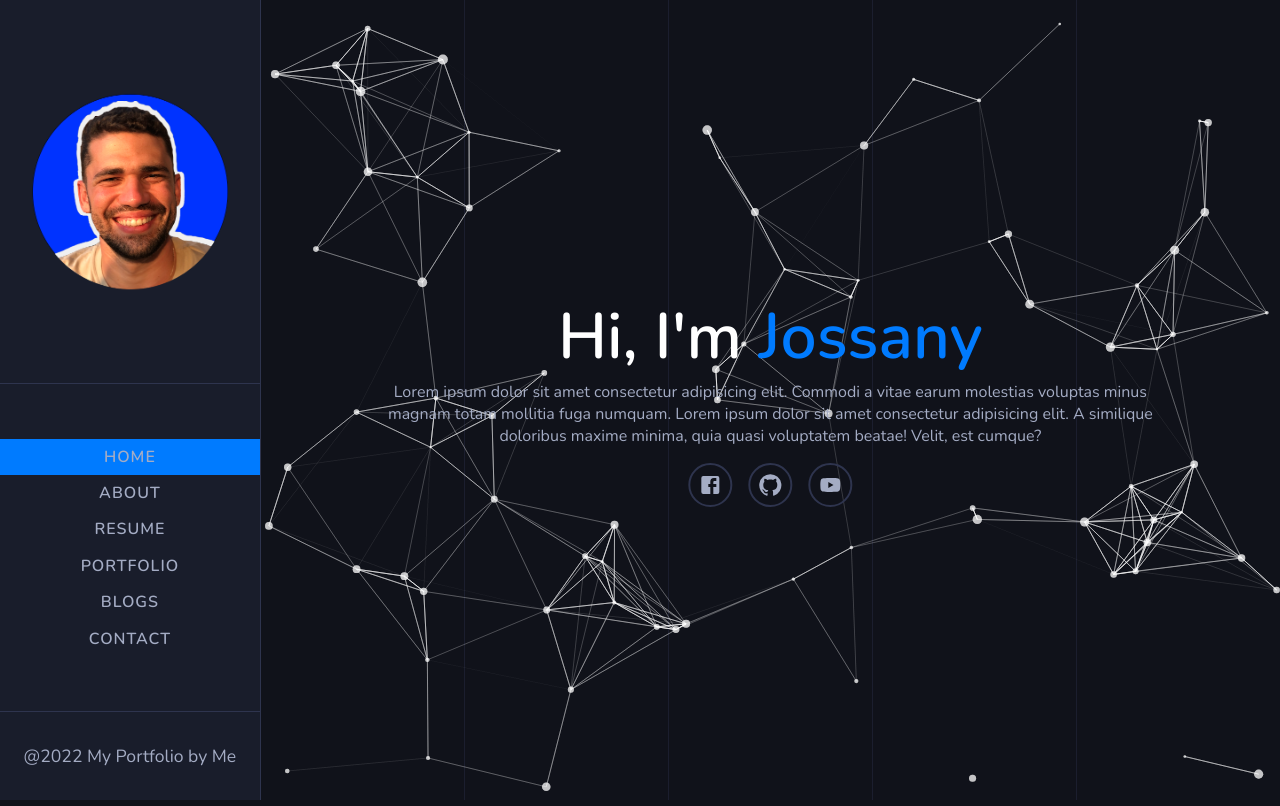
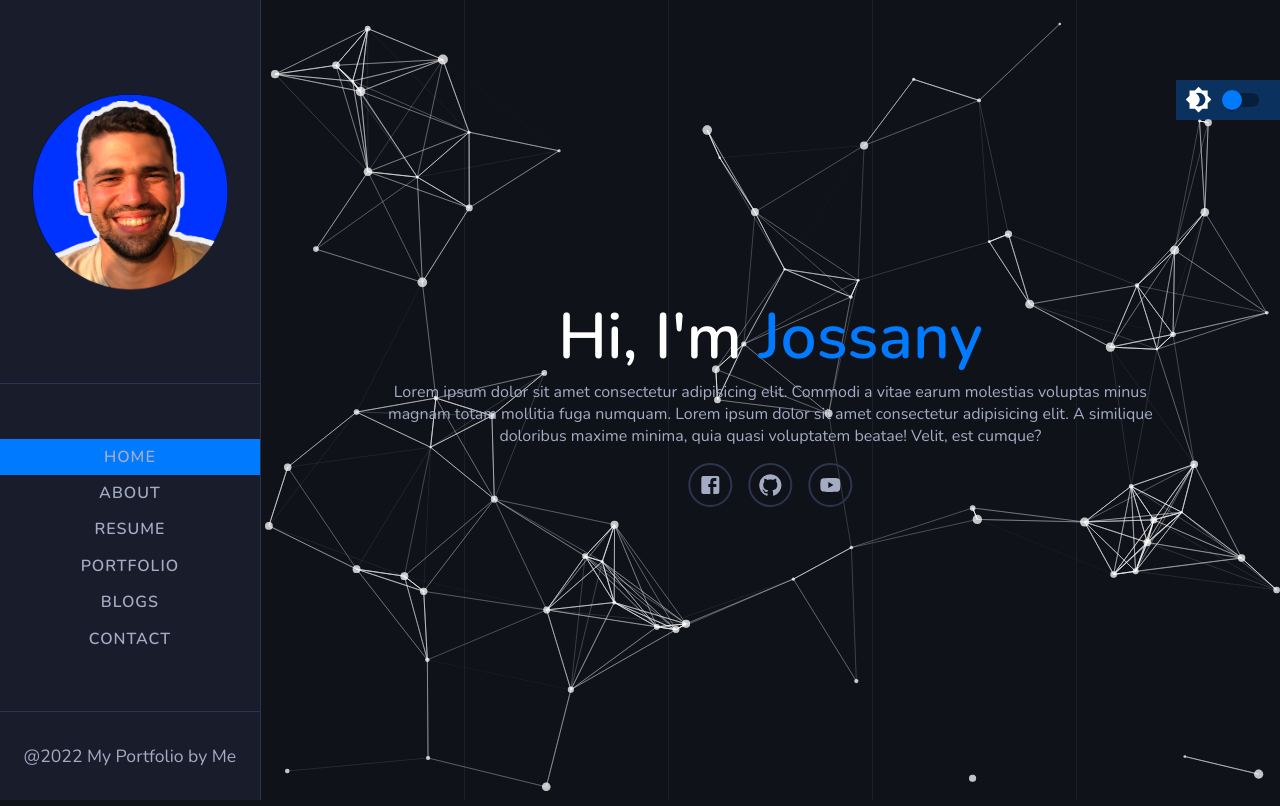
Before and after one commit to mjossany/portfolio, a React (Create React App) app: page / in a window 1280 px wide. Built offline with nearby package versions, Linux system fonts and the light colour scheme.

Commit message:
Creates LightModeSwitch component to change between light and dark mode

```diff
--- a/src/App.jsx
+++ b/src/App.jsx
@@ -1,4 +1,5 @@
 import React from 'react';
+import LightModeSwitch from './components/LightModeSwitch';
 import MainContent from './components/MainContent';
 import Sidebar from './components/Sidebar';
 
@@ -6,6 +7,7 @@ function App() {
   return (
     <div>
       <Sidebar />
+      <LightModeSwitch />
       <MainContent />
     </div>
   );
--- /dev/null
+++ b/src/components/LightModeSwitch.jsx
@@ -0,0 +1,44 @@
+import React from 'react';
+import Brightness4Icon from '@mui/icons-material/Brightness4';
+import { Switch } from '@mui/material';
+import styled from 'styled-components';
+
+function LightModeSwitch() {
+  return (
+    <LightModeSwitchStyled className="light-dark-mode">
+      <div className="left-content">
+        <Brightness4Icon />
+      </div>
+      <div className="right-content">
+        <Switch
+          value=""
+            // checked={}
+            // onChange={}
+          inputProps={{ 'arial-label': '' }}
+          size="medium"
+        />
+      </div>
+    </LightModeSwitchStyled>
+  );
+}
+
+const LightModeSwitchStyled = styled.div`
+  position: fixed;
+  right: 0;
+  top: 10%;
+  background-color: var(--background-light-color-2);
+  width: 6.5rem;
+  height: 2.5rem;
+  z-index: 15;
+  display: flex;
+  align-items: center;
+  justify-content: center;
+  svg {
+    display: flex;
+    align-items: center;
+    font-size: 1.7rem;
+    color: var(--white-color);
+  }
+`;
+
+export default LightModeSwitch;
```
